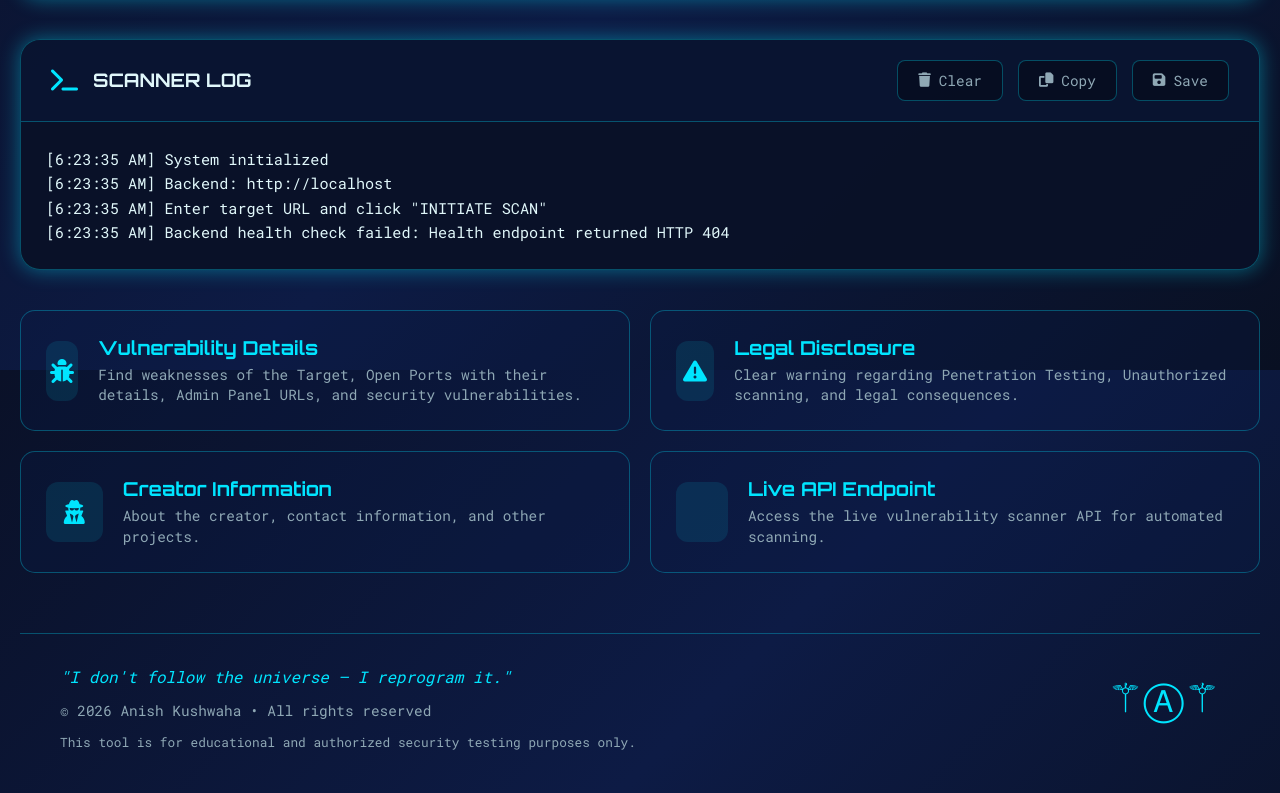
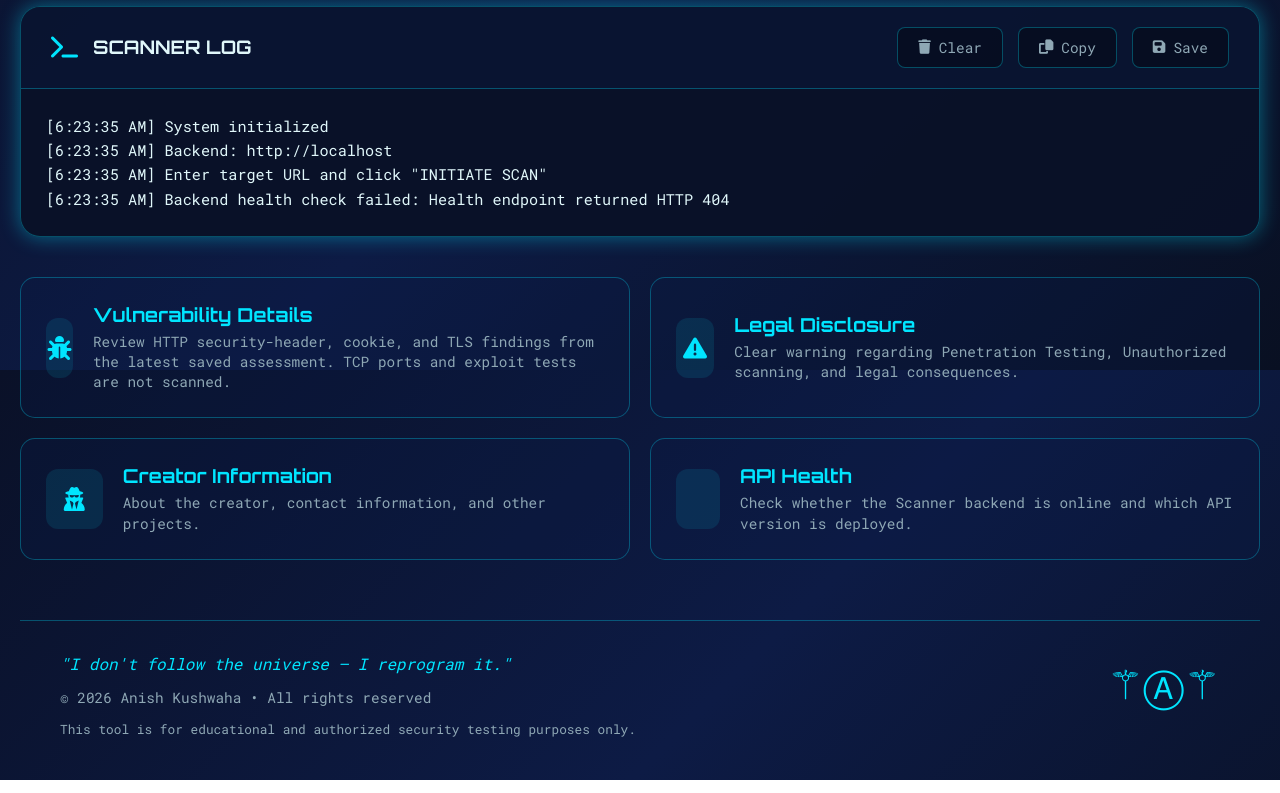
Before and after one commit to Anish-Kushwaha/Scanner, a plain HTML site: page index.html in a window 1280 px wide. Shown: the part 1230-2023 px from the top of the page. Drawn offline with Linux system fonts and the light colour scheme; no server answers; some icons are missing.

Commit message:
Remove broken assets and update scanner scope and navigation

```diff
--- a/index.html
+++ b/index.html
@@ -6,7 +6,6 @@
     <title>🛡️ Scanner v4.0 | Home</title>
     <link rel="stylesheet" href="https://cdnjs.cloudflare.com/ajax/libs/font-awesome/6.4.0/css/all.min.css">
     <link href="https://fonts.googleapis.com/css2?family=Orbitron:wght@400;700;900&family=Roboto+Mono:wght@300;400;700&display=swap" rel="stylesheet">
-    <link rel="stylesheet" href="style.css">
     <style>
         /* Blue-Black Futuristic Theme */
         :root {
@@ -1060,7 +1059,7 @@
             <h1 class="glitch">VULNERABILITY SECURITY SCANNER</h1>
             <div class="version-tag">v4.0 <span class="pulse">☠️</span></div>
             <div class="subtitle">
-                Advanced Web Vulnerability & Network Security Scanner with Futuristic Web Interface
+                Low-impact HTTP Security Posture Assessment
             </div>
 
             <div class="creator-info">
@@ -1345,7 +1344,7 @@
                 </div>
                 <div class="page-content">
                     <h3>Vulnerability Details</h3>
-                    <p>Find weaknesses of the Target, Open Ports with their details, Admin Panel URLs, and security vulnerabilities.</p>
+                    <p>Review HTTP security-header, cookie, and TLS findings from the latest saved assessment. TCP ports and exploit tests are not scanned.</p>
                 </div>
             </a>
 
@@ -1369,13 +1368,13 @@
                 </div>
             </a>
 
-            <a href="https://scanner-rose-rho.vercel.app/" target="_blank" class="page-link-card">
+            <a href="/health" class="page-link-card">
                 <div class="page-icon">
                     <i class="fas fa-api"></i>
                 </div>
                 <div class="page-content">
-                    <h3>Live API Endpoint</h3>
-                    <p>Access the live vulnerability scanner API for automated scanning.</p>
+                    <h3>API Health</h3>
+                    <p>Check whether the Scanner backend is online and which API version is deployed.</p>
                 </div>
             </a>
         </div>
```
